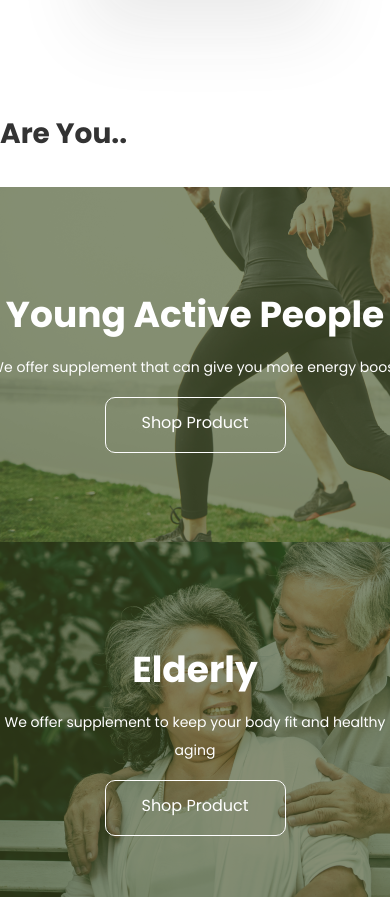
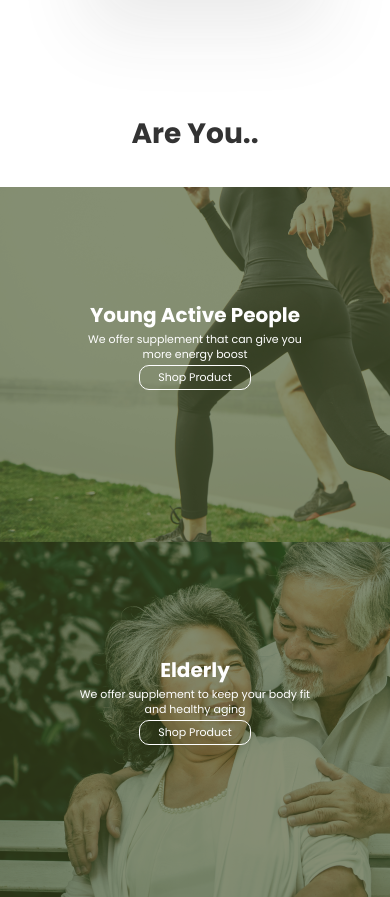
Before and after one commit to JepriAlber/clarity, a plain HTML site: page index.html in a window 390 px wide. Shown: the part 2205-3102 px from the top of the page. Drawn offline with nearby package versions, Linux system fonts and the light colour scheme.

Commit message:
membuat are you untuk mobile

```diff
--- a/assets/css/style.css
+++ b/assets/css/style.css
@@ -236,6 +236,7 @@
     .title-content{
         font-size: 28px;
         margin-top:60px;
+        text-align: center;
     }
     .shop-clarity p{
         width: 227px;
@@ -294,4 +295,23 @@
         margin-left: 14px;
         margin-right: 14px;
     }
+    .shop-produk h3{
+        font-size: 20px;
+        margin-bottom: -13px;
+    }
+    .shop-produk p{
+        width: 240px;
+        height: 17px;
+        font-size: 11px;
+        line-height: 15px;
+        margin-left: auto;
+        margin-right: auto;
+    }
+    .shop-produk .btn{
+        width: 112px;
+        height: 25px;
+        border-radius: 10px;
+        font-size: 11px;
+        line-height: 10px;
+    }
  }
```
